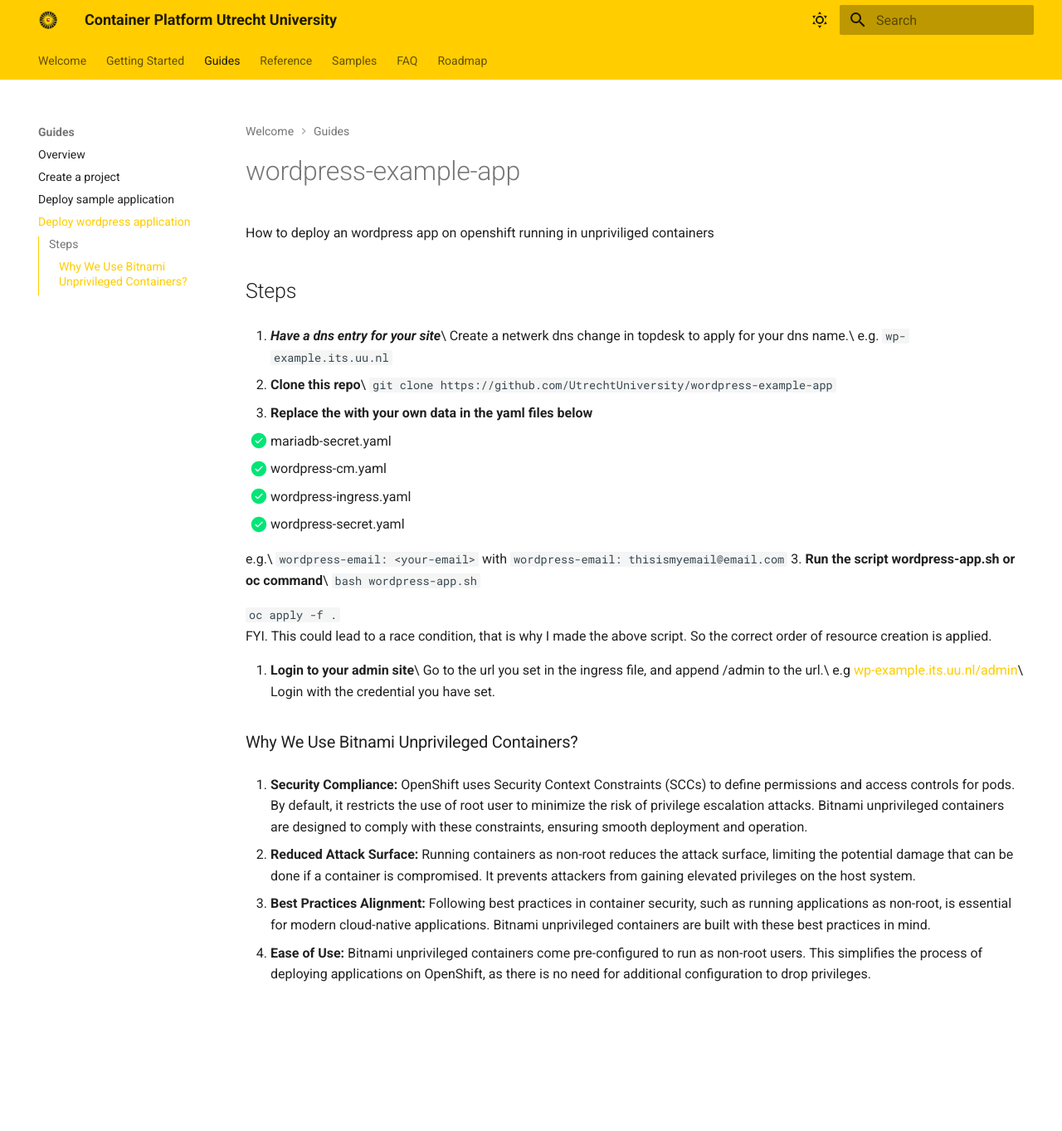
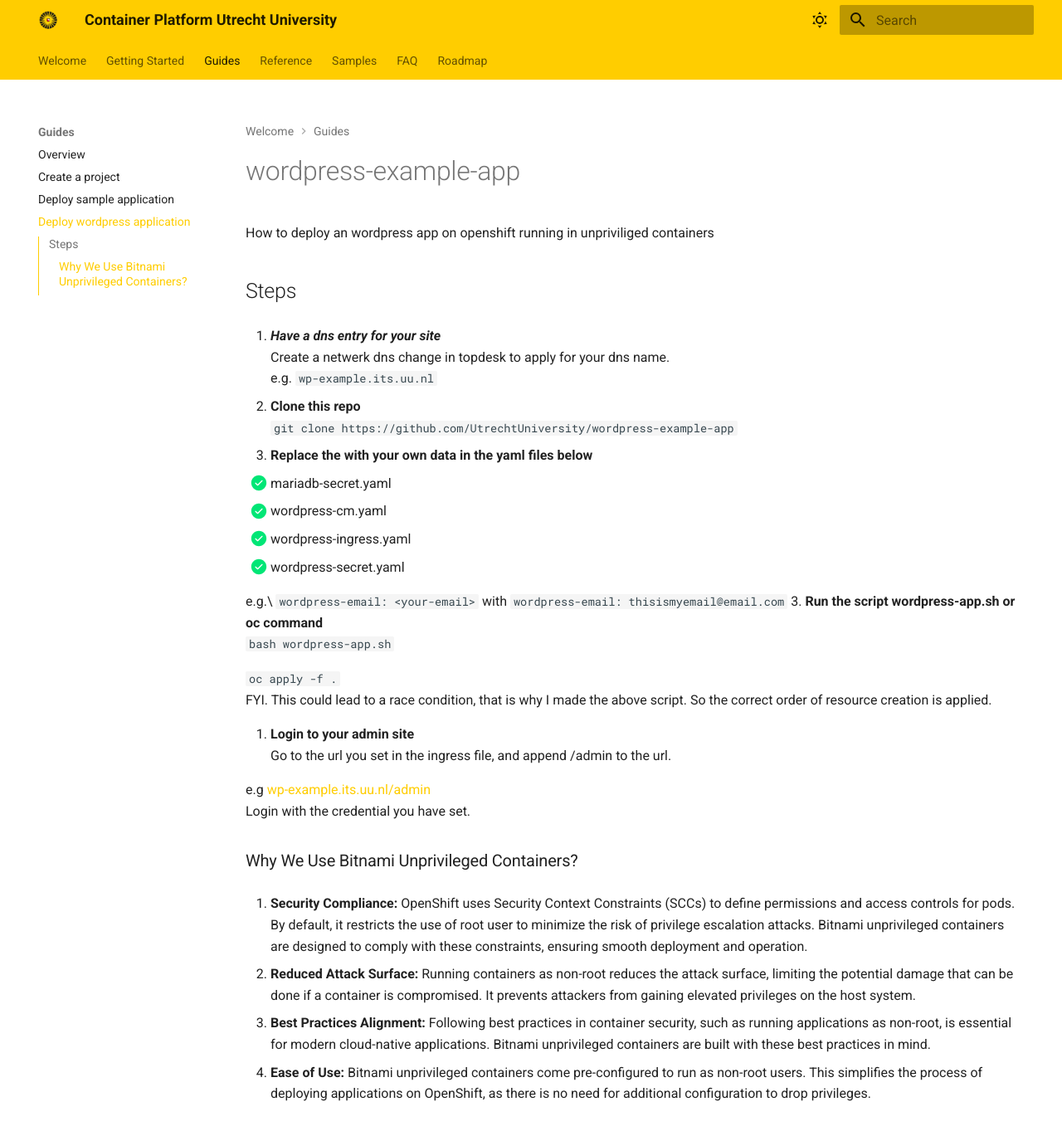
Before and after one commit to UtrechtUniversity/containerplatform-docs, an MkDocs documentation site: the page built from docs/content/guides/wordpress-example-app.md, in a window 1280 px wide and 1363 px high. Shown: the whole window at 83% size. Built offline with MkDocs 1.6.1 and Material for MkDocs 9.7.7, drawn with Linux system fonts in a browser that asks for light colours.

Commit message:
add extension for code copy etc

````diff
--- a/docs/content/guides/wordpress-example-app.md
+++ b/docs/content/guides/wordpress-example-app.md
@@ -3,12 +3,12 @@
 
 ## Steps
 
-0. ***Have a dns entry for your site***\
-   Create a netwerk dns change in topdesk to apply for your dns name.\
+0. ***Have a dns entry for your site***
+   Create a netwerk dns change in topdesk to apply for your dns name.
    e.g. ```wp-example.its.uu.nl```
 
 
-1. **Clone this repo**\
+1. **Clone this repo**
    ```git clone https://github.com/UtrechtUniversity/wordpress-example-app```
 2. **Replace the <your-....> with your own data in the yaml files below**
    - [x] mariadb-secret.yaml
@@ -18,15 +18,16 @@
 
    e.g.\
    ```wordpress-email: <your-email>``` with ```wordpress-email: thisismyemail@email.com```
-3. **Run the script wordpress-app.sh or oc command**\
+3. **Run the script wordpress-app.sh or oc command**
    ```bash wordpress-app.sh```
 
    ```oc apply -f .```
    FYI. This could lead to a race condition, that is why I made the above script. So the correct order of resource creation is applied.
 
-4. **Login to your admin site**\
-   Go to the url you set in the ingress file, and append /admin to the url.\
-   e.g [wp-example.its.uu.nl/admin](https://wp-example.its.uu.nl/admin)\
+4. **Login to your admin site**
+   Go to the url you set in the ingress file, and append /admin to the url.
+
+   e.g [wp-example.its.uu.nl/admin](https://wp-example.its.uu.nl/admin)
    Login with the credential you have set.
 
 ### Why We Use Bitnami Unprivileged Containers?
--- a/mkdocs.yml
+++ b/mkdocs.yml
@@ -17,6 +17,8 @@
     - content.tabs.link
     - content.code.annotation
     - content.code.copy
+    - content.code.select
+    - content.code.annotation
   language: en
   palette:
     - scheme: default
@@ -72,3 +74,10 @@
   - def_list
   - pymdownx.tasklist:
       custom_checkbox: true
+  - pymdownx.highlight:
+      anchor_linenums: true
+      line_spans: __span
+      pygments_lang_class: true
+  - pymdownx.inlinehilite
+  - pymdownx.snippets
+  - pymdownx.superfences
````
